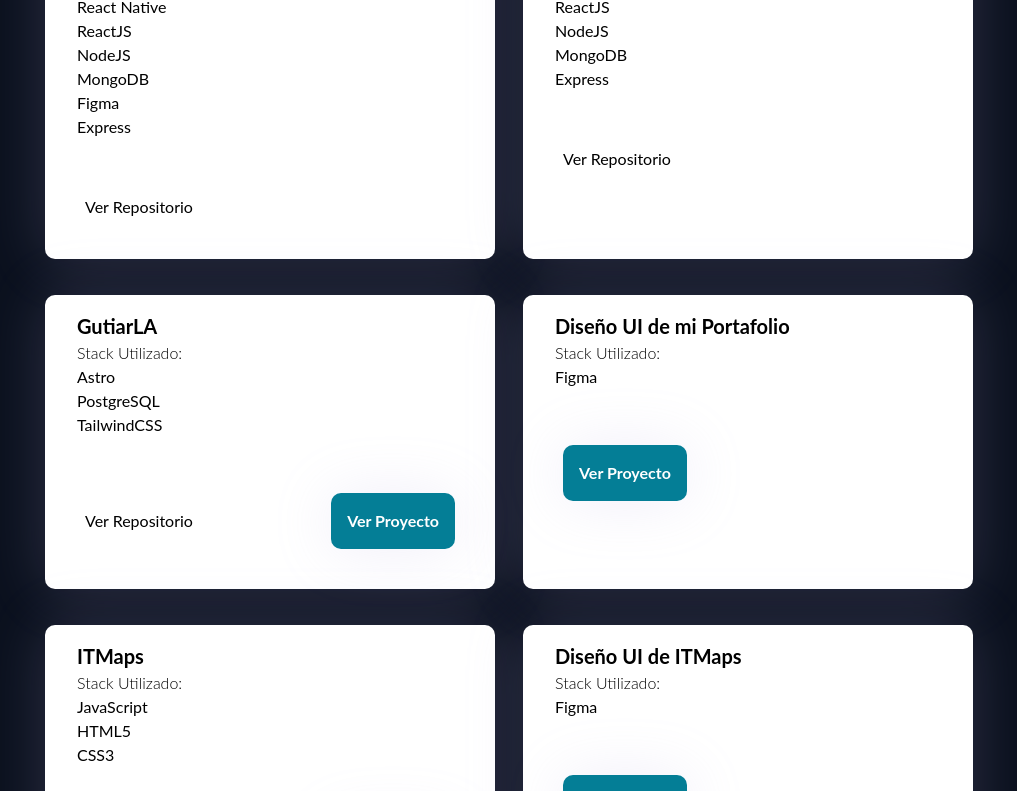
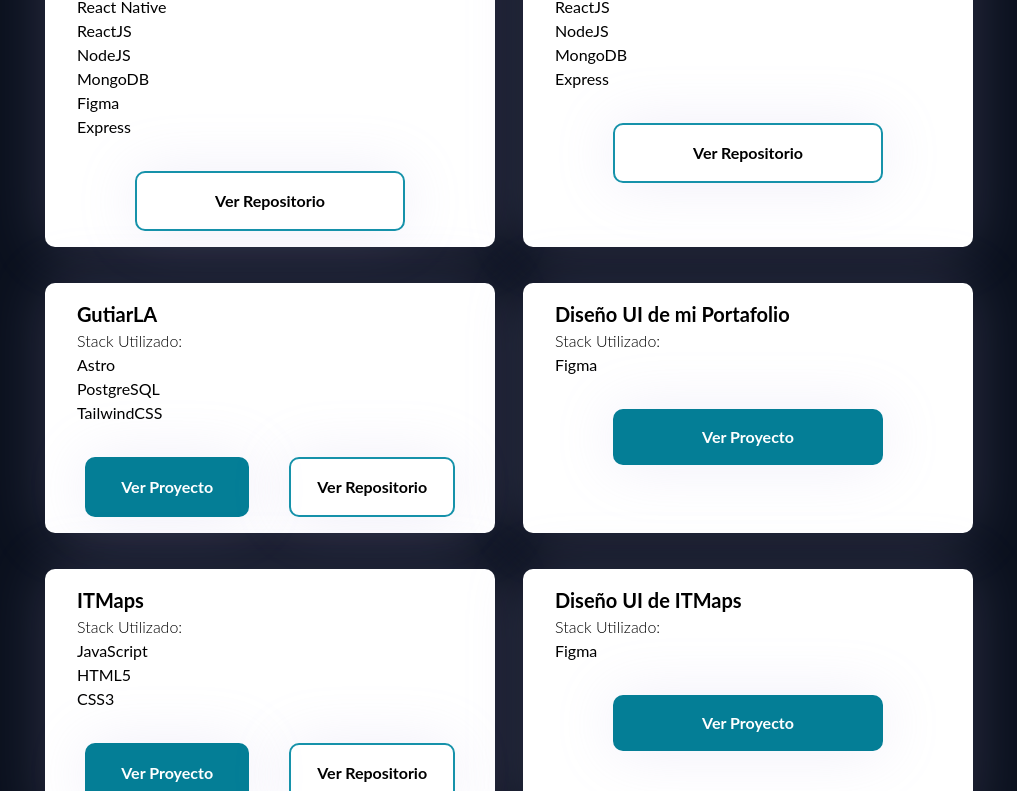
Before and after one commit to ifernandezNv/portafolio, a Next.js app: page / in a window 1280 px wide. Shown: the part 1137-1928 px from the top of the page, without its empty margins (131-1148 px from the left). Built offline with nearby package versions, Linux system fonts and the light colour scheme.

Commit message:
Ajustes de estilos al card de cada proyecto

```diff
--- a/src/components/Proyecto.js
+++ b/src/components/Proyecto.js
@@ -9,12 +9,12 @@
         <p className='text-movil-lg font-light lg:text-sm'>Stack Utilizado: </p>
         {stack.map(tecnologia => <p className='text-movil-md lg:text-sm'>{tecnologia}</p>)}
       </div>
-      <div className='flex justify-between mx-10 my-10'>
+      <div className={`${ verProyecto && repo ? 'flex justify-between mx-10 my-10 gap-10' : 'flex justify-center'} my-4`}>
+        {verProyecto &&(
+          <button className='bg-bgAzul w-3/5 text-white capitalize font-bold p-4 rounded shadow' >Ver Proyecto</button>
+        )}
         {repo && (
-          <button href={repo}>Ver Repositorio</button>
-        )}
-        {verProyecto &&(
-          <button className='bg-bgAzul text-white capitalize font-bold p-4 rounded shadow' >Ver Proyecto</button>
+          <button href={repo} className='capitalize w-3/5 font-bold p-4 rounded shadow border-span border-2'>Ver Repositorio</button>
         )}
       </div>
     </div>
```
